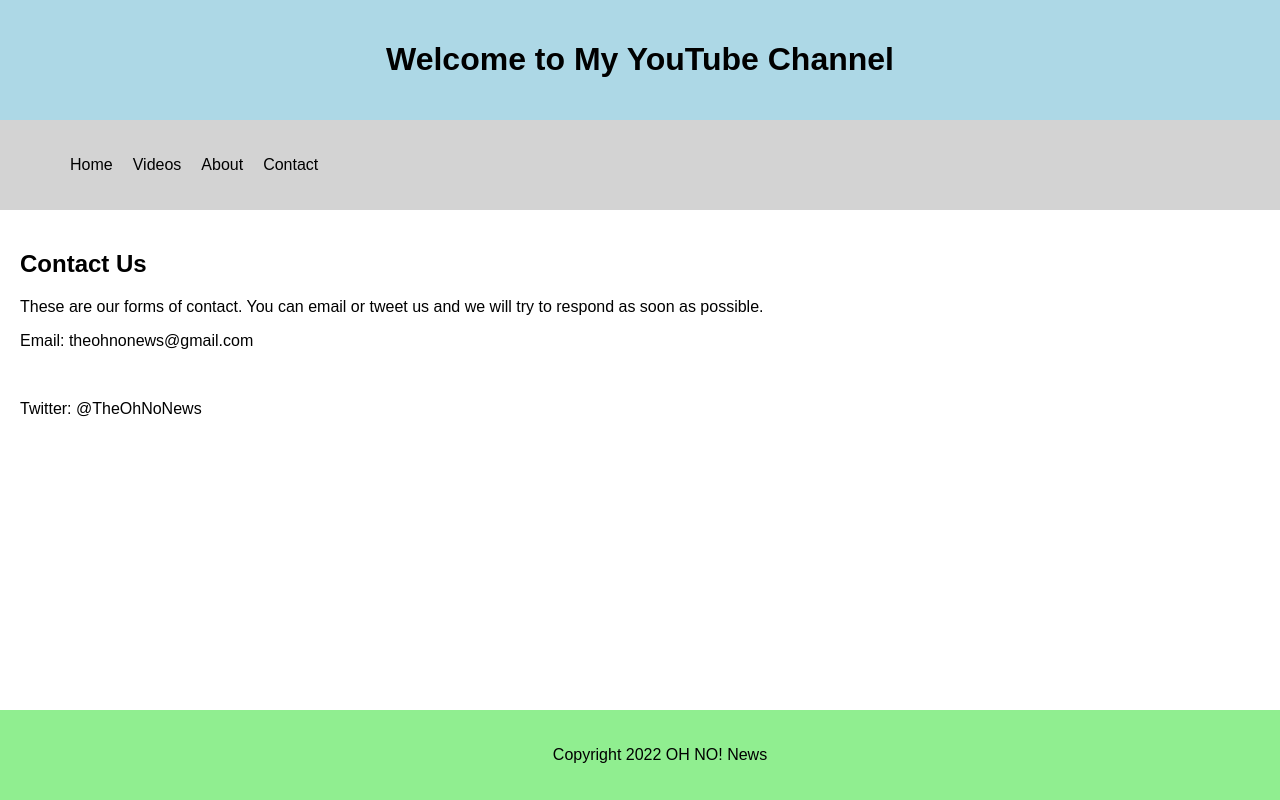
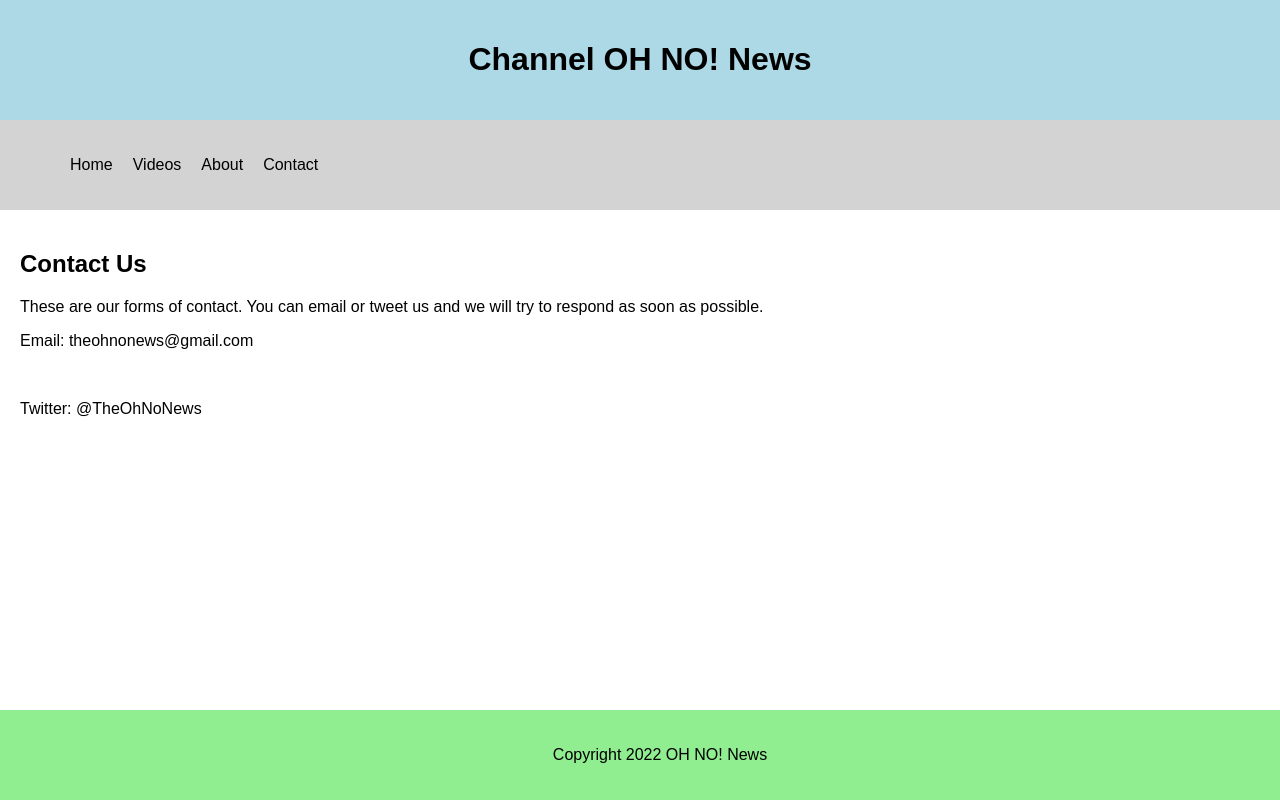
Before and after one commit to OhNoNetwork/OhNoWeb, a plain HTML site: page contact.html in a window 1280 px wide. Shown: the top 800 px of the page. Drawn offline with Linux system fonts and the light colour scheme.

Commit message:
Update contact.html

```diff
--- a/contact.html
+++ b/contact.html
@@ -2,14 +2,14 @@
 <!DOCTYPE html>
 <html>
 <head>
-  <title>My YouTube Channel - Contact</title>
+  <title>OH NO! News - Contact</title>
   <!-- Link to the CSS stylesheet -->
   <link rel="stylesheet" type="text/css" href="style.css">
 </head>
 <body>
   <!-- Header section -->
   <header>
-    <h1>Welcome to My YouTube Channel</h1>
+    <h1>Channel OH NO! News</h1>
   </header>
 
   <!-- Navigation bar -->
```
